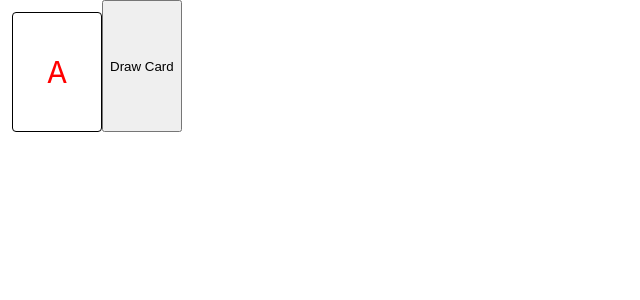
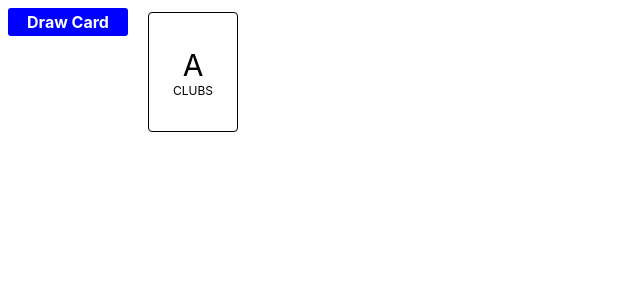
Before and after one commit to brianpja/card-games, a React (Create React App) app: page / in a window 1280 px wide. Both pictures are taken after a click on the button "Draw Card". Shown: the top 300 px of the page, without its empty margins (0-640 px from the left). Built offline with nearby package versions, Linux system fonts and the light colour scheme.

Commit message:
updated cards component

```diff
--- a/src/components/Card.tsx
+++ b/src/components/Card.tsx
@@ -40,8 +40,9 @@ const Card = ({ suit, value }: Props) => {
   }
 
   return (
-    <div className="card">
-      <span>{getFaceValue(value)} <FontAwesomeIcon icon={"getIconName(suit)"} /></span>
+    <div className={`card ${suit === 'hearts' || suit === 'diamonds' ? 'red': ''}`}>
+      <span>{getFaceValue(value)}</span>
+      <span>{suit}</span>
     </div>
   )
 };
--- a/src/components/PlayerHand.tsx
+++ b/src/components/PlayerHand.tsx
@@ -15,6 +15,7 @@ const PlayerHand = ({ drawCard, hand }: Props) => {
   // need to map cards based on hand array
   return (
     <div className="player-hand">
+      <button onClick={drawCard}>Draw Card</button>
       {
         hand.map( (card:ICard) => {
           return (
@@ -22,8 +23,6 @@ const PlayerHand = ({ drawCard, hand }: Props) => {
           )
         })
       }
-
-      <button onClick={drawCard}>Draw Card</button>
     </div>
   )
 };
--- a/src/index.scss
+++ b/src/index.scss
@@ -6,6 +6,11 @@ html {
 }
 *, *:before, *:after {
   box-sizing: inherit;
+}
+
+button {
+  all: unset;
+  cursor: pointer;
 }
 
 body {
--- a/src/styles/card.scss
+++ b/src/styles/card.scss
@@ -6,10 +6,20 @@
   display: flex;
   align-items: center;
   justify-content: center;
+  flex-direction: column;
   margin: 12px 0px 0px 12px;
 
   span {
-    color: red;
+    // color: red;
     font-size: 30px;
+    text-transform: uppercase;
+  }
+
+  span:last-child {
+    font-size: 12px;
   }
 }
+
+.card.red {
+  color: red;
+}
--- a/src/styles/player-hand.scss
+++ b/src/styles/player-hand.scss
@@ -1,3 +1,14 @@
 .player-hand {
   display: flex;
+
+  button {
+    background-color: blue;
+    color: white;
+    border-radius: 3px;
+    height: 28px;
+    width: 120px;
+    border: none;
+    font-weight: 700;
+    margin: 8px;
+  }
 }
```
